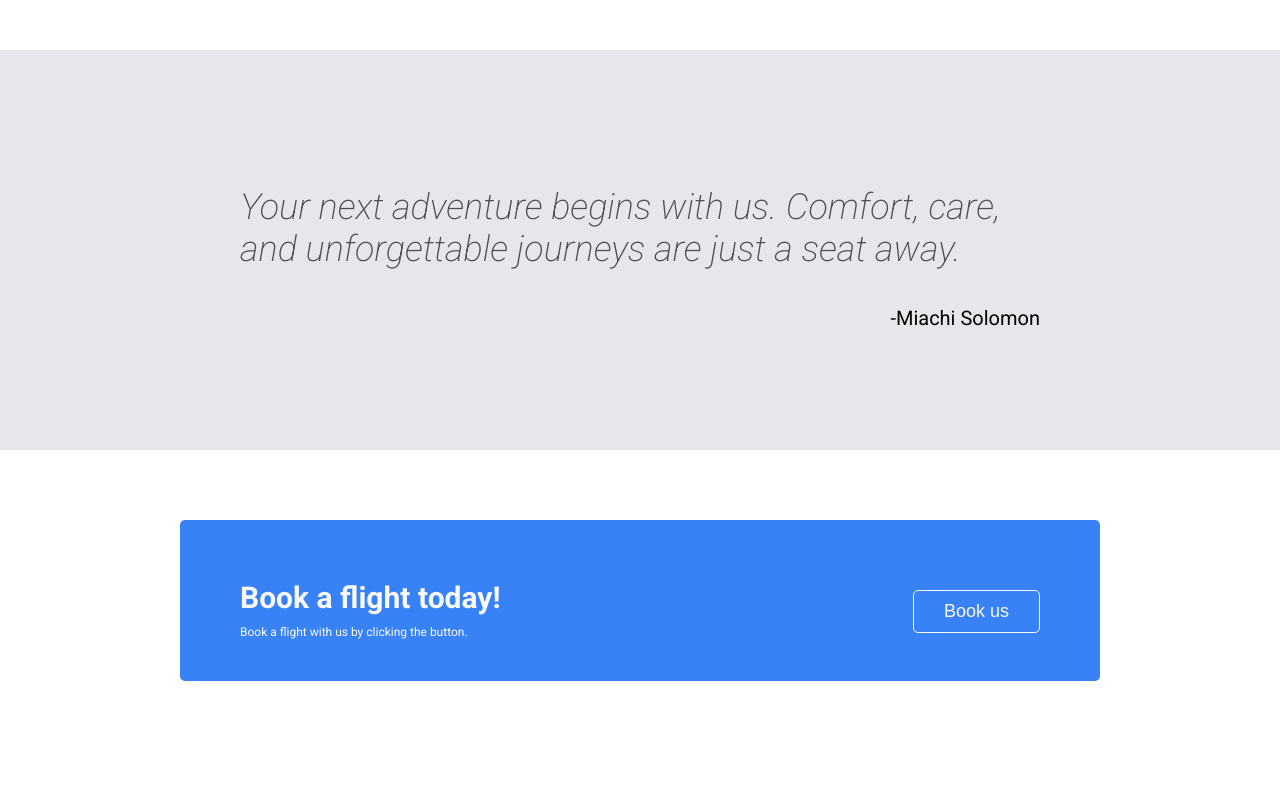
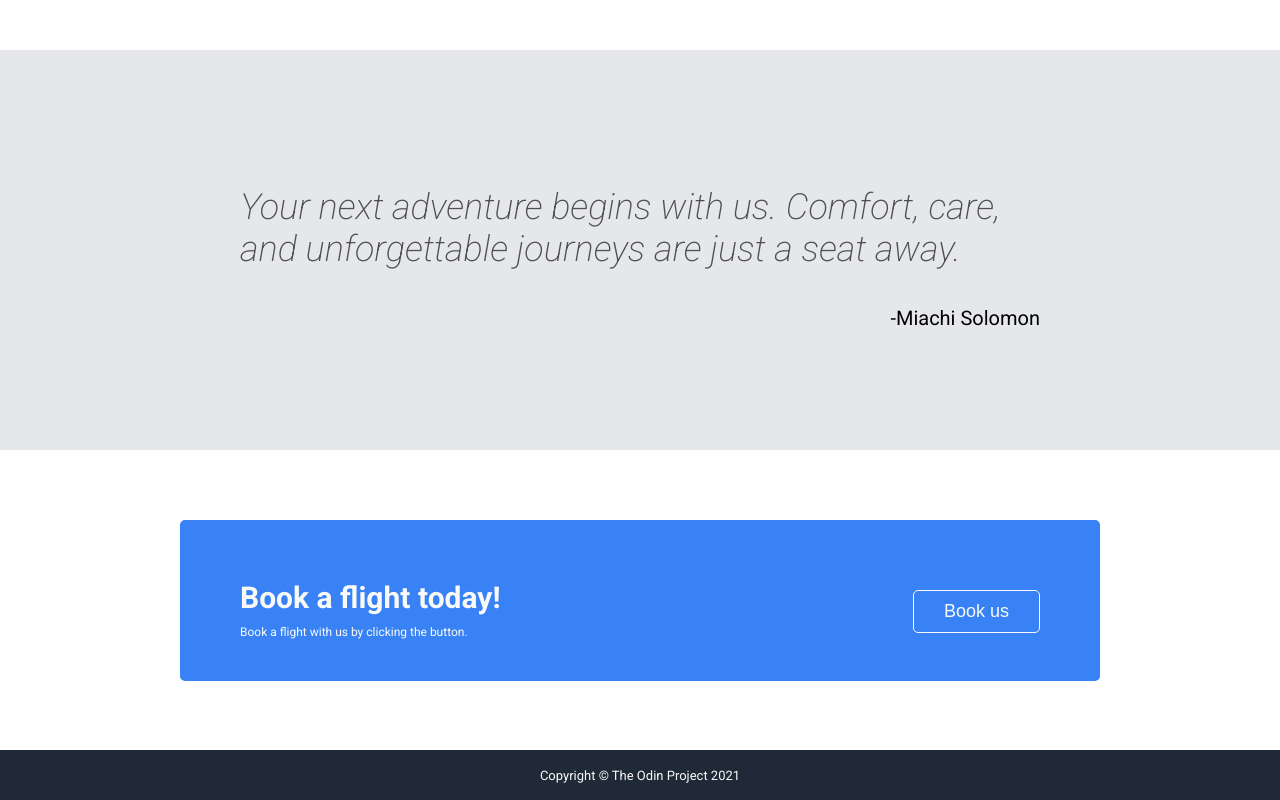
Before and after one commit to miachi-solomon/Landing-page, a plain HTML site: page index.html in a window 1280 px wide. Shown: the part 1000-1800 px from the top of the page. Before the commit the page ends 1750 px from the top, so only its background shows below. Drawn offline with Linux system fonts and the light colour scheme.

Commit message:
The footer element was added to indicate the end of the webpage

```diff
--- a/index.html
+++ b/index.html
@@ -82,7 +82,10 @@
                     <button class="book-us-btn-outline">Book us</button>
                 </div>
             </div>
+        </section>
 
-        </section>
+        <footer>
+            <p>Copyright © The Odin Project 2021</p>
+        </footer>
     </body>
 </html>
--- a/styles.css
+++ b/styles.css
@@ -188,3 +188,13 @@ li {
     margin-top: -20px;
     font-size: 12px;
 }
+
+footer {
+    background-color: #1F2937;
+    height: 50px;
+    color: #F9FAF8;
+    font-size: 13px;
+    display: flex;
+    justify-content: center;
+    align-items: center;
+}
```
